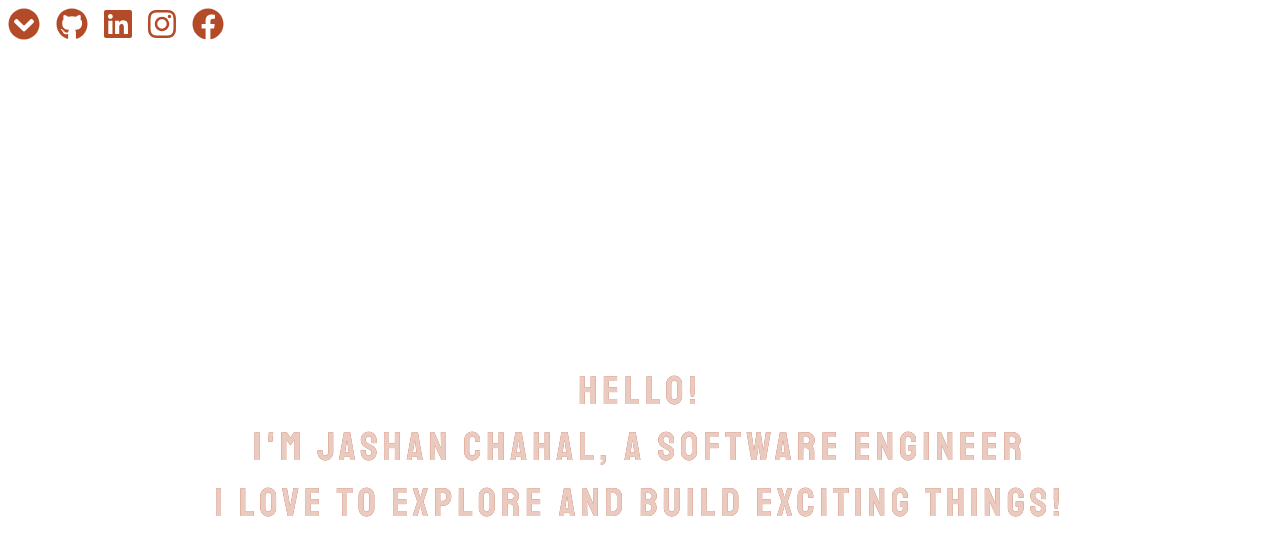
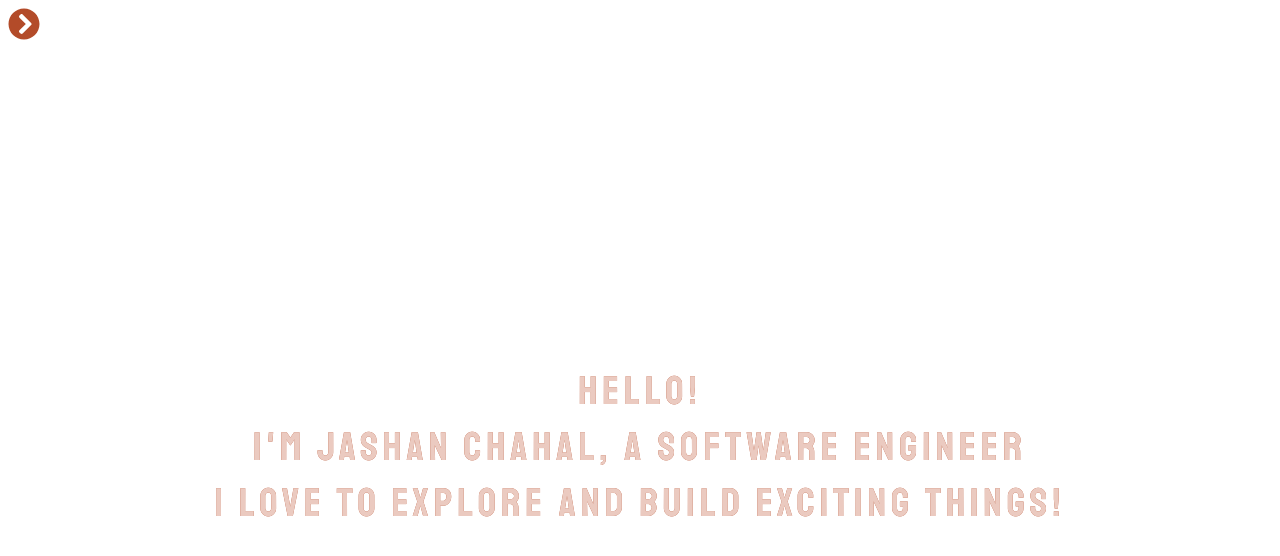
Before and after one commit to JashanChahal/JashanChahal.github.io, a React (Create React App) app: page / in a window 1280 px wide. Shown: the top 556 px of the page. Built offline with nearby package versions, Linux system fonts and the light colour scheme.

Commit message:
Refactored code and added additional functionality

```diff
--- a/src/App.js
+++ b/src/App.js
@@ -3,9 +3,13 @@ import {Intro} from './components/Intro';
 function App() {
   return (
     <div className="App">
-      <Intro/>
+      <Intro style = {style} />
     </div>
   );
 }
-
+const style = {
+  textColor: "#b34b29",
+  overlayColor: "#ebcac0",
+  bootstrapMargin : "m-2"
+}
 export default App;
--- a/src/components/AnimatedText.js
+++ b/src/components/AnimatedText.js
@@ -1,6 +1,8 @@
 import { useState, useRef } from 'react';
 import './animatedText.css'
+
 export const AnimatedText = ({ textColor, overlayColor, children, ...props }) => {
+
     const initialMousePos = { x: 0, y: 0 };
 
     const containerElem = useRef(null);
@@ -20,7 +22,6 @@ export const AnimatedText = ({ textColor, overlayColor, children, ...props }) =>
     };
 
     return (
-
         <section
             className="animatedTextContainer"
             {...props}
@@ -45,7 +46,6 @@ export const AnimatedText = ({ textColor, overlayColor, children, ...props }) =>
             >
                 {children}
             </div>
-
         </section>
     );
 }
--- a/src/components/Intro.js
+++ b/src/components/Intro.js
@@ -1,23 +1,19 @@
-import { FontAwesomeIcon } from "@fortawesome/react-fontawesome"
 import { AnimatedText } from "./AnimatedText";
-import { faChevronCircleDown } from '@fortawesome/free-solid-svg-icons';
-import { faGithub, faFacebook, faInstagram, faLinkedin } from '@fortawesome/free-brands-svg-icons'
-export const Intro = () => {
+import { SocialMedia } from './SocialMedia';
+
+export const Intro = (props) => {
     return (
-        <div>
-            <FontAwesomeIcon className="m-2" color="#b34b29" size="2x" icon={faChevronCircleDown} />
-            <FontAwesomeIcon className="m-2" color="#b34b29" size="2x" icon={faGithub} />
-            <FontAwesomeIcon className="m-2" color="#b34b29" size="2x" icon={faLinkedin} />
-            <FontAwesomeIcon className="m-2" color="#b34b29" size="2x" icon={faInstagram} />
-            <FontAwesomeIcon className="m-2" color="#b34b29" size="2x" icon={faFacebook} />
-
+        <>
+            <SocialMedia style={props.style} />
             <div className="Intro">
-                <AnimatedText textColor="#b34b29" overlayColor="#ebcac0">
+                <AnimatedText
+                    textColor={props.style.textColor}
+                    overlayColor={props.style.overlayColor}>
                     <h1>Hello!</h1>
                     <h1>I'm Jashan Chahal, a Software Engineer</h1>
                     <h1>I love to explore and build exciting things!</h1>
                 </AnimatedText>
             </div>
-        </div>
+        </>
     )
 }
--- /dev/null
+++ b/src/components/SocialMedia.js
@@ -0,0 +1,36 @@
+import { FontAwesomeIcon } from "@fortawesome/react-fontawesome"
+import { faChevronCircleRight, faChevronCircleDown } from '@fortawesome/free-solid-svg-icons';
+import { faGithub, faFacebook, faInstagram, faLinkedin } from '@fortawesome/free-brands-svg-icons'
+import { useState } from "react";
+
+export const SocialMedia = (props) => {
+    const icons = [faGithub, faLinkedin, faInstagram, faFacebook];
+    const [more, setMore] = useState(false);
+    let chevronCirle;
+    if (more) {
+        chevronCirle = faChevronCircleDown;
+    } else {
+        chevronCirle = faChevronCircleRight;
+    }
+    return (
+        <>
+            <FontAwesomeIcon
+                className={props.style.bootstrapMargin}
+                color={props.style.textColor}
+                size="2x"
+                icon={chevronCirle}
+                onClick={() => (setMore(!more))}
+            />
+
+            { more && icons.map((icon, idx) => (
+                <FontAwesomeIcon
+                    key={idx}
+                    className={props.style.bootstrapMargin}
+                    color={props.style.textColor}
+                    size="2x"
+                    icon={icon} />
+            ))
+            }
+        </>
+    )
+}
```
Also changed, not shown: 1 other file (tests, documents, lock files or other folders).
